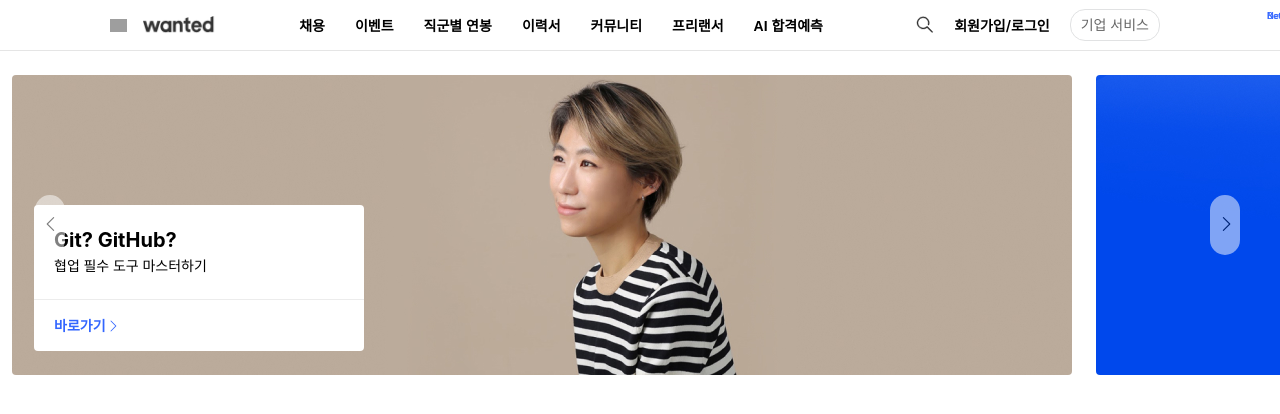
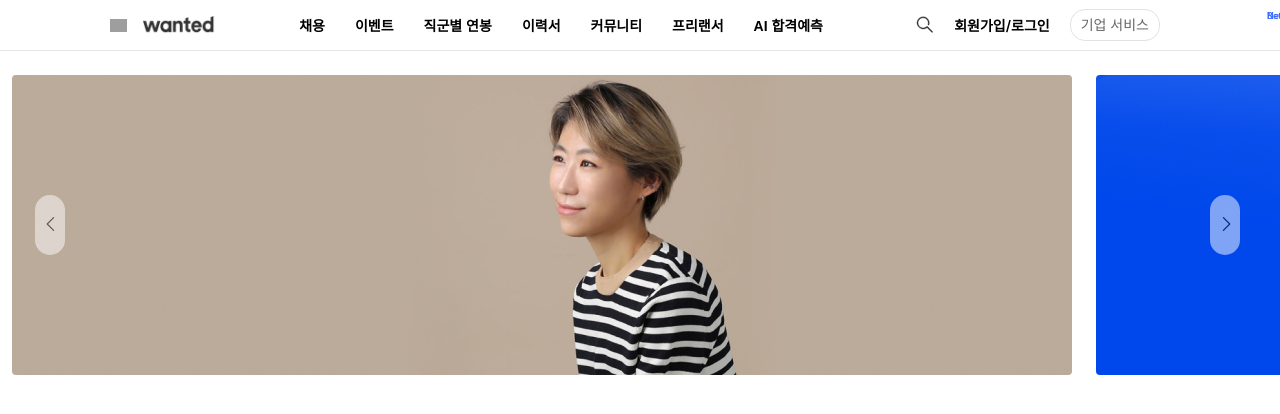
Before and after one commit to Jiho31/wanted, a React (Create React App) app in the folder project/: page / in a window 1280 px wide. Shown: the top 414 px of the page. Built offline with nearby package versions, Linux system fonts and the light colour scheme; grey boxes are pictures that could not be loaded.

Commit message:
Add: 무한 캐러셀 이벤트 추가

```diff
--- a/project/src/components/Banner.jsx
+++ b/project/src/components/Banner.jsx
@@ -1,5 +1,6 @@
-import React, { useState, useEffect, useRef } from "react";
+import React, { useState, useEffect, useRef, useCallback } from "react";
 import styled from "styled-components";
+import CarouselContent from "./CarouselContent";
 
 import img1 from "../assets/images/banner1.jpg";
 import img2 from "../assets/images/banner2.jpg";
@@ -15,70 +16,94 @@ import img11 from "../assets/images/banner11.jpg";
 
 const bannerData = [
   {
-    id: 1,
+    id: -2,
+    title: "믿을 것은 데이터 뿐!",
+    subtitle: "요즘 데이터팀은 어떻게 일할까?",
+    image: img10,
+  },
+  {
+    id: -1,
+    title: "Git? GitHub?",
+    subtitle: "협업 필수 도구 마스터하기",
+    image: img11,
+  },
+  {
+    id: 0,
     title: "스타벅스 굿즈 좋아하세요?",
     subtitle: "사랑받는 디자인의 비밀",
     image: img1,
   },
   {
-    id: 2,
+    id: 1,
     title: "마케터를 위한 데이터",
     subtitle: "잘 나가는 마케터는 무엇이 다를까!?",
     image: img2,
   },
   {
-    id: 3,
+    id: 2,
     title: "요즘 MD가 일하는 방법",
     subtitle: "실무자가 공개하는 MD 커리어의 모든 것!",
     image: img3,
   },
   {
-    id: 4,
+    id: 3,
     title: "개발자 성장 비결 공개!",
     subtitle: "글 쓰는 개발자들의 이야기",
     image: img4,
   },
   {
-    id: 5,
+    id: 4,
     title: "나도 개발자 되고 싶다",
     subtitle: "프론트엔드 무료 교육과정 참여하기",
     image: img5,
   },
   {
-    id: 6,
+    id: 5,
     title: "리크루터 커리어 가이드",
     subtitle: "싼마이 리크루터가 되지 않기 위해",
     image: img6,
   },
   {
-    id: 7,
+    id: 6,
     title: "유저 경험을 설계하라!",
     subtitle: "문제를 해결하는 프로덕트 디자인",
     image: img7,
   },
   {
-    id: 8,
+    id: 7,
     title: "아는 만큼 보인다!",
     subtitle: "노동법 '채용' 시리즈",
     image: img8,
   },
   {
-    id: 9,
+    id: 8,
     title: "해, 커리어 EP 02 공개",
     subtitle: "최종 발표를 위한 마지막 관문 2라운드의 승자는?",
     image: img9,
   },
   {
-    id: 10,
+    id: 9,
     title: "믿을 것은 데이터 뿐!",
     subtitle: "요즘 데이터팀은 어떻게 일할까?",
     image: img10,
   },
   {
-    id: 11,
+    id: 10,
     title: "Git? GitHub?",
     subtitle: "협업 필수 도구 마스터하기",
     image: img11,
+  },
+  {
+    id: 11,
+    title: "스타벅스 굿즈 좋아하세요?",
+    subtitle: "사랑받는 디자인의 비밀",
+    image: img1,
+  },
+  {
+    id: 12,
+    title: "마케터를 위한 데이터",
+    subtitle: "잘 나가는 마케터는 무엇이 다를까!?",
+    image: img2,
   },
 ];
 
@@ -89,25 +114,21 @@ const StyledBanner = styled.div`
   margin-top: 25px;
 `;
 const CarouselWrapper = styled.div`
-  width: 100vw;
+  width: 100%;
   display: flex;
   overflow: hidden;
+  position: relative;
 `;
 const Carousel = styled.div`
   // width: calc(100vw * 11);
-  width: 100vw;
+  width: 100%;
   height: auto;
   display: inline-flex;
+  // transition: all 0.25s linear;
+  transition: all 0s;
+  transform: translateX(2168px);
 `;
-const CarouselContent = styled.article`
-  width: 1060px;
-  padding: 0 12px;
-  box-sizing: content-box;
 
-  img {
-    border-radius: 4px;
-  }
-`;
 const BannerArrow = styled.button`
   width: 30px;
   height: 60px;
@@ -136,132 +157,73 @@ const BannerArrow = styled.button`
   `}
 `;
 
-const ContentInfo = styled.div`
-  width: 330px;
-  height: 146px;
-  background-color: #fff;
-  border-radius: 4px;
-  position: absolute;
-  bottom: 28px;
-  left: 34px;
-  opacity: 0;
-  ${(props) =>
-    props.visible &&
-    `
-    opacity: 1;
-    animation: 0.4s ease-in-out;
-  `}
-
-  h2 {
-    font-size: 20px;
-    font-weight: 700;
-    line-height: 1.5;
-    margin: 20px 20px 0 20px;
-  }
-  h3 {
-    height: 44px;
-    font-size: 14px;
-    font-weight: 500;
-    line-height: 1.64;
-    margin: 0 20px;
-    border-bottom: ;
-  }
-  hr {
-    border: 0;
-    height: 1px;
-    background-color: #ececec;
-  }
-`;
-const InfoLink = styled.a`
-  height: 40px;
-  font-size: 14px;
-  font-weight: 700;
-  line-height: 1;
-  display: inline-flex;
-  align-items: center;
-  margin: 6px 20px;
-
-  button {
-    color: #36f;
-    cursor: pointer;
-  }
-  svg {
-    width: 14px;
-    height: 14px;
-    fill: #36f;
-    line-height: 1;
-  }
-`;
-
 // Banner 컴포넌트
 const Banner = () => {
   const TOTAL_SLIDES = 11;
-  const [currentSlide, setCurrentSlide] = useState(1);
+  const [currentSlideIdx, setCurrentSlideIdx] = useState(0);
+
+  const [transitionEnabled, setTransitionEnabled] = useState(true);
+
   const sliderRef = useRef(null);
   const infoRef = useRef(null);
 
-  const nextSlide = () => {
-    if (currentSlide >= TOTAL_SLIDES) {
-      // 11 번째 슬라이드 이미지일 경우
-      // transition으로 다시 0 번째 슬라이드 이미지로 대체해서 보여주기
-      // setCurrentSlide(1);
-      return;
-    } else {
-      setCurrentSlide((prev) => prev + 1);
+  // useEffect(() => {
+  //   if (currentSlideIdx === TOTAL_SLIDES - 1 || currentSlideIdx === 0) {
+  //     setTransitionEnabled(true);
+  //   }
+  // }, [currentSlideIdx]);
+  const prevSlide = useCallback(() => {
+    if (currentSlideIdx > -1) {
+      setCurrentSlideIdx((prev) => prev - 1);
     }
-  };
-  const prevSlide = () => {
-    if (currentSlide === 1) {
-      // 첫 번째 슬라이드 이미지일 경우
-      // transition으로 마지막 슬라이드 이미지로 대체해서 보여주기
-      // setCurrentSlide(TOTAL_SLIDES);
-      return;
-    } else {
-      setCurrentSlide((prev) => prev - 1);
+  }, [currentSlideIdx]);
+  const nextSlide = useCallback(() => {
+    if (currentSlideIdx < TOTAL_SLIDES) {
+      setCurrentSlideIdx((prev) => prev + 1);
     }
-  };
+  }, [currentSlideIdx]);
+
+  const handleTransitionEnd = useCallback(() => {
+    if (currentSlideIdx === -1) {
+      setTransitionEnabled(false);
+
+      setCurrentSlideIdx(TOTAL_SLIDES - 1);
+    } else if (currentSlideIdx === TOTAL_SLIDES) {
+      setTransitionEnabled(false);
+      setCurrentSlideIdx(0);
+    }
+  }, [currentSlideIdx]);
 
   useEffect(() => {
-    console.log(`현재 슬라이드 인덱스: ${currentSlide}`);
+    console.log(`현재 슬라이드 인덱스: ${currentSlideIdx}`);
 
     // 배너 이미지 슬라이드
-    sliderRef.current.style.transition = "all 0.4s ease-out";
-    // sliderRef.current.style.transform = `translateX(-${currentSlide - 1}00%)`;
+    // sliderRef.current.style.transform = `translateX(-${currentSlideIdx - 1}00%)`;
     sliderRef.current.style.transform = `translateX(-${
-      (currentSlide - 1) * 1084
+      (currentSlideIdx + 2) * 1084
     }px)`;
+    // sliderRef.current.style.transition = "all 0.25s linear";
+    sliderRef.current.style.transition = !transitionEnabled
+      ? "none"
+      : "all 0.25s linear";
+    if (!transitionEnabled) {
+      if (currentSlideIdx === TOTAL_SLIDES - 1 || currentSlideIdx === 0) {
+        setTransitionEnabled(true);
+      }
+    }
 
-    // 배너 설명 컴포넌트 보이고 숨기기
-    infoRef.current.style.animation = "0.4s ease-in-out";
-    infoRef.current.style.opacity = 1;
+    // 배너 설명 컴포넌트 보이고 숨기기 <수정 필요!!!!!!!!!!!!!!!!!!!!!!!!!!!!!!!!!!!!!!!!!!!!!!>
+    // infoRef.current.style.animation = "0.4s ease-in-out";
+    // infoRef.current.style.opacity = 1;
     // infoRef.current.classList.add("visible");
-  }, [currentSlide]);
+  }, [currentSlideIdx, transitionEnabled]);
 
   return (
     <StyledBanner>
       <CarouselWrapper>
-        <Carousel ref={sliderRef}>
+        <Carousel ref={sliderRef} onTransitionEnd={handleTransitionEnd}>
           {bannerData.map((data) => {
-            const altText = `image${data.id}`;
-
-            return (
-              <CarouselContent>
-                <img src={data.image} alt={altText} />
-                <ContentInfo ref={infoRef}>
-                  <h2>{data.title}</h2>
-                  <h3>{data.subtitle}</h3>
-                  <hr />
-                  <div>
-                    <InfoLink href="#">
-                      <button>바로가기</button>
-                      <svg viewBox="0 0 18 18">
-                        <path d="m11.955 9-5.978 5.977a.563.563 0 0 0 .796.796l6.375-6.375a.563.563 0 0 0 0-.796L6.773 2.227a.562.562 0 1 0-.796.796L11.955 9z"></path>
-                      </svg>
-                    </InfoLink>
-                  </div>
-                </ContentInfo>
-              </CarouselContent>
-            );
+            return <CarouselContent data={data} key={data.id} />;
           })}
         </Carousel>
         <BannerArrow onClick={prevSlide} prev>
```
